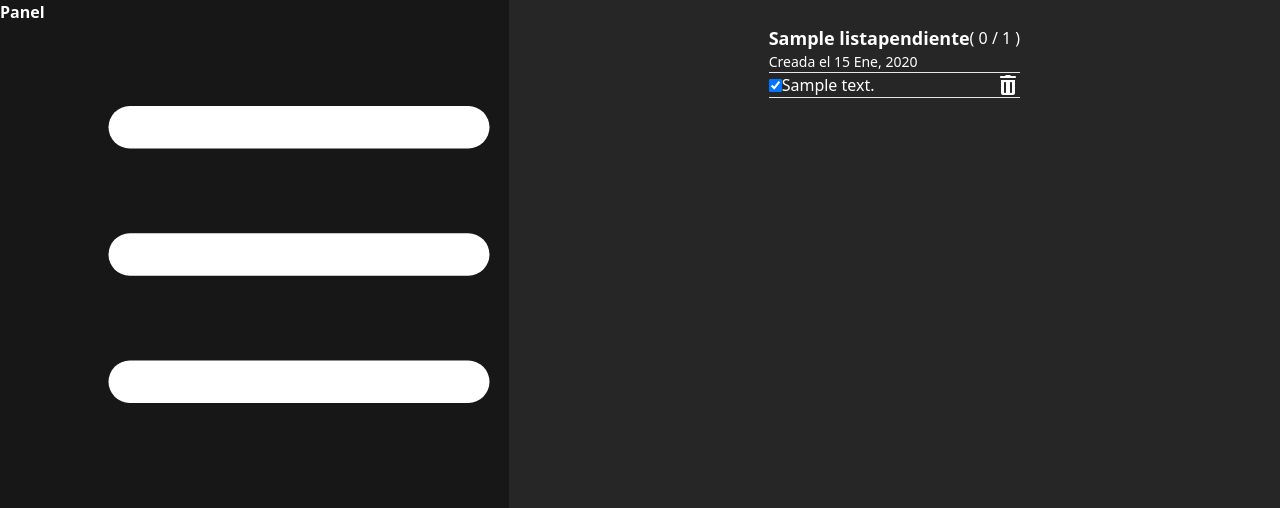
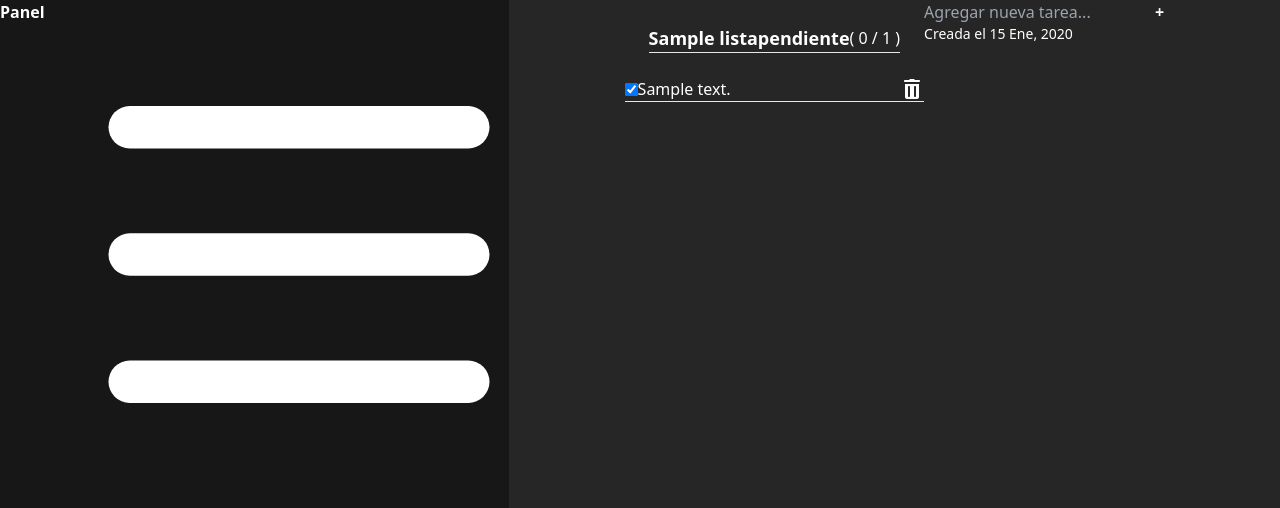
Before and after one commit to Nadia-Carrasco1/DueDate, a Django app: page /Lista/1/ in a window 1280 px wide. Shown: the part 64-572 px from the top of the page. Run offline with Django 5.2, Linux system fonts and the light colour scheme; a user stored in the database is signed in; tables that the repository leaves empty hold one stand-in row (values such as "Sample post"); grey boxes marked "Sample" are stand-in pictures; some libraries are stand-ins or nearby versions.

Commit message:
cambios en home y lista pendientes

```diff
--- a/Eventos/templates/mostrarLista.html
+++ b/Eventos/templates/mostrarLista.html
@@ -4,21 +4,31 @@
 {% block title %}Lista de pendientes{% endblock %}
 
 {% block content %}
-<div class="flex justify-center">
+<div class="flex justify-center items-start">
     {% include 'Panel.html' %}
 
     <!-- Bloque principal -->
-   <div class="flex justify-center w-full md:pt-8">
-      <div class="bg-neutral-700 p-6 rounded-md md:w-[550px] md:min-h-[620px] md:max-h-fit flex flex-col">
+    <div class="flex justify-center w-full p-4 items-start">
+        <div class="flex justify-center">
+
+            <!-- Contenedor de lista -->
+            <div class="border border-neutral-600 border-r-0 bg-neutral-700 rounded-tl-md rounded-bl-md md:w-[550px] flex flex-col">
+
                 <!-- Encabezado -->
-         <div>
+                <div class="flex-shrink-0 p-6 pb-4">
                     <div class="flex justify-between items-center">
-               <h1 class="font-bold text-lg">{{ lista.titulo }}</h1>
+                        <div class="flex justify-center items-center">
+                            <h1 class="font-bold text-lg">
+                                {{ lista.titulo }}
+                            </h1>
+                        </div>
+
                         <div class="flex items-center space-x-2">
                             <h2>(
                                 <span id="cant_tareas_pendientes">{{ cant_tareas_pendientes }}</span> /
                                 <span id="tareas-totales">{{ tareas|length }}</span>
                             )</h2>
+
                             {% if tareas %}
                                 <button type="button" id="btn-limpiar-lista"
                                         data-url="{% url 'eliminar_todas_las_tareas' pk_lista=lista.pk %}"
@@ -34,23 +44,15 @@
                             {% endif %}
                         </div>
                     </div>
-
-            <p class="text-sm pt-1">Creada el {{ lista.fechaCreacion|date:"d M, Y" }}</p>
-
-            <span class="text-sm text-red-500 min-h-[50px]">
-                {% if error_message %}
-                    {{ error_message }}
-                {% endif %}
-            </span>
                     <hr class="my-2 border-neutral-600">
                 </div>
 
-         <!-- Lista de tareas -->
-         <div class="flex-grow">
+                <!-- Contenedor lista de tareas (altura fija) -->
+                <div class="h-[400px] px-6 mb-4">
                     {% if tareas %}
-               <ul class="space-y-2 pt-6">
+                        <ul class="space-y-2">
                             {% for tarea in tareas %}
-                     <li class="flex justify-between items-center hover:cursor-pointer">
+                                <li class="flex justify-between items-center">
                                     <label class="flex items-center flex-grow">
                                         <input type="checkbox"
                                                name="tarea"
@@ -62,35 +64,53 @@
                                         </span>
                                     </label>
                                     <a href="{% url 'eliminar_tarea' pk_lista=lista.pk pk_tarea=tarea.pk %}">
-                           <img src="{% static 'img/icono-basura.svg' %}"
-                                alt="Eliminar" title="Eliminar"
-                                class="w-5 h-5">
+                                        <img src="{% static 'img/icono-basura.svg' %}" alt="Eliminar" class="w-5 h-5">
                                     </a>
                                 </li>
                                 <hr class="border-neutral-600">
                             {% endfor %}
                         </ul>
                     {% else %}
-               <p class="text-center text-gray-300">¡No hay tareas en esta lista!</p>
+                        <p class="text-center text-gray-300 mt-2">¡No hay tareas en esta lista!</p>
                     {% endif %}
                 </div>
 
-         <!-- Formulario agregar tarea -->
-         <form method="POST" action="{% url 'mostrarLista' pk=lista.pk %}" class="mt-auto flex space-x-2">
+            </div>
+
+            <!-- Formulario -->
+            <div>
+               <form method="POST" action="{% url 'mostrarLista' pk=lista.pk %}"
+                     class="border border-neutral-600 bg-neutral-700 h-full rounded-tr-md rounded-br-md flex-shrink-0 p-3 flex flex-col">
                   {% csrf_token %}
+
+                  <div class="flex space-x-2 mb-2 items-center">
                         <div class="flex-grow">{{ form.descripcion }}</div>
                         <button type="submit" title="Agregar tarea"
                               class="bg-indigo-700 hover:bg-indigo-600 text-white font-bold rounded-full w-8 h-8">
                            +
                         </button>
+                  </div>
+
+                  <!-- Mensaje de error -->
+                  <span class="text-sm text-red-500 block min-h-[20px] mb-2">
+                        {% if error_message %}
+                           {{ error_message }}
+                        {% endif %}
+                  </span>
+
+                  <span class="text-sm text-right p-1 italic mt-auto text-neutral-400">
+                     Creada el {{ lista.fechaCreacion|date:"d M, Y" }}
+                  </span>
                </form>
+            </div>
+
         </div>
     </div>
 </div>
 
-<!-- Modal confirmación -->
+<!-- Modal confirmación eliminar todas las tareas -->
 <div id="confirmacion-limpiar-modal"
-     class="bg-opacity-60 backdrop-blur-sm bg-black fixed inset-0 hidden items-center justify-center z-50">
+     class="fixed inset-0 bg-black bg-opacity-50 hidden items-center justify-center z-50">
     <div class="bg-neutral-800 p-6 rounded-lg shadow-xl w-80">
         <h3 class="text-xl font-bold mb-4">Confirmar limpieza</h3>
         <p class="mb-6">¿Estás seguro de que deseas eliminar <span class="font-bold">todas</span> las tareas de esta lista?</p>
@@ -100,8 +120,8 @@
                 Cancelar
             </button>
             <button id="btn-confirmar-limpieza"
-                 class="px-4 py-2 bg-red-700 hover:bg-red-600 text-white font-semibold rounded">
-            Si, eliminar
+                    class="px-4 py-2 text-sm rounded bg-red-700 hover:bg-red-600 font-bold">
+                Eliminar todo
             </button>
         </div>
     </div>
--- a/Interfaz/templates/Base.html
+++ b/Interfaz/templates/Base.html
@@ -48,6 +48,7 @@
         <script src="{% static 'js/cronometro/cronometro.js' %}"></script>
         <script src="{% static 'js/recompensas/reclamar-recompensa.js' %}"></script>
         <script src="{% static 'js/cronometro/ocultar-cronometro-min.js' %}"></script>
+        <script src="https://cdn.jsdelivr.net/npm/alpinejs@3.x.x/dist/cdn.min.js" defer></script>
         {% if is_authenticated %}
             <script src="{% static 'js/dropdown-menu-perfil.js' %}"></script>
         {% endif %}
```
Also changed, not shown: Interfaz/templates/Home.html (+41 -9 lines), Interfaz/views.py (+27 -1 lines). Lines whose indentation alone changed are shown as unchanged.
